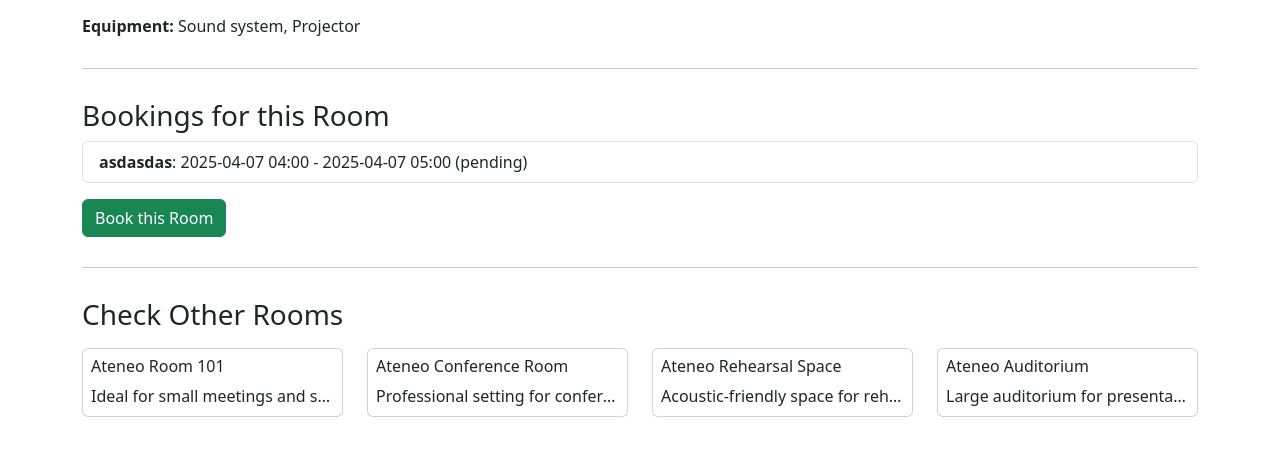
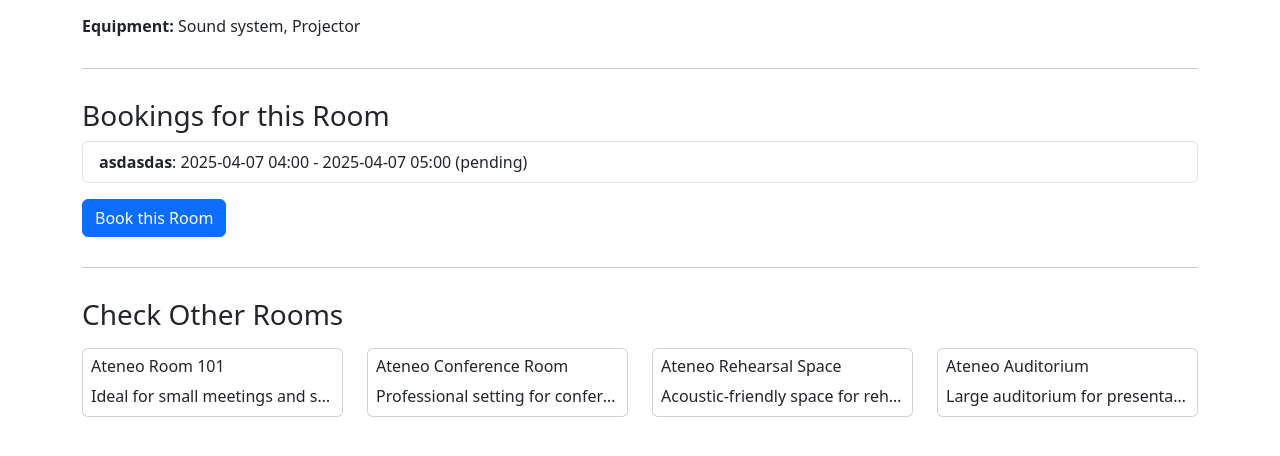
Before and after one commit to njvil/CSCI-142i, a Django app: page /room/1/ in a window 1280 px wide. Shown: the part 272-728 px from the top of the page. Run offline with Django 5.2, Linux system fonts and the light colour scheme; data comes from the database, SQL or seed files in the repository.

Commit message:
Made button color uniform

```diff
--- a/facility_booking/booking/templates/booking/room_detail.html
+++ b/facility_booking/booking/templates/booking/room_detail.html
@@ -28,7 +28,7 @@
     <li class="list-group-item">No bookings yet.</li>
   {% endfor %}
 </ul>
-<a href="{% url 'create_booking' %}" class="btn btn-success mt-3">Book this Room</a>
+<a href="{% url 'create_booking' %}" class="btn btn-primary mt-3">Book this Room</a>
 <hr style="margin: 30px 0;">
 <h3>Check Other Rooms</h3>
 <p>
```
